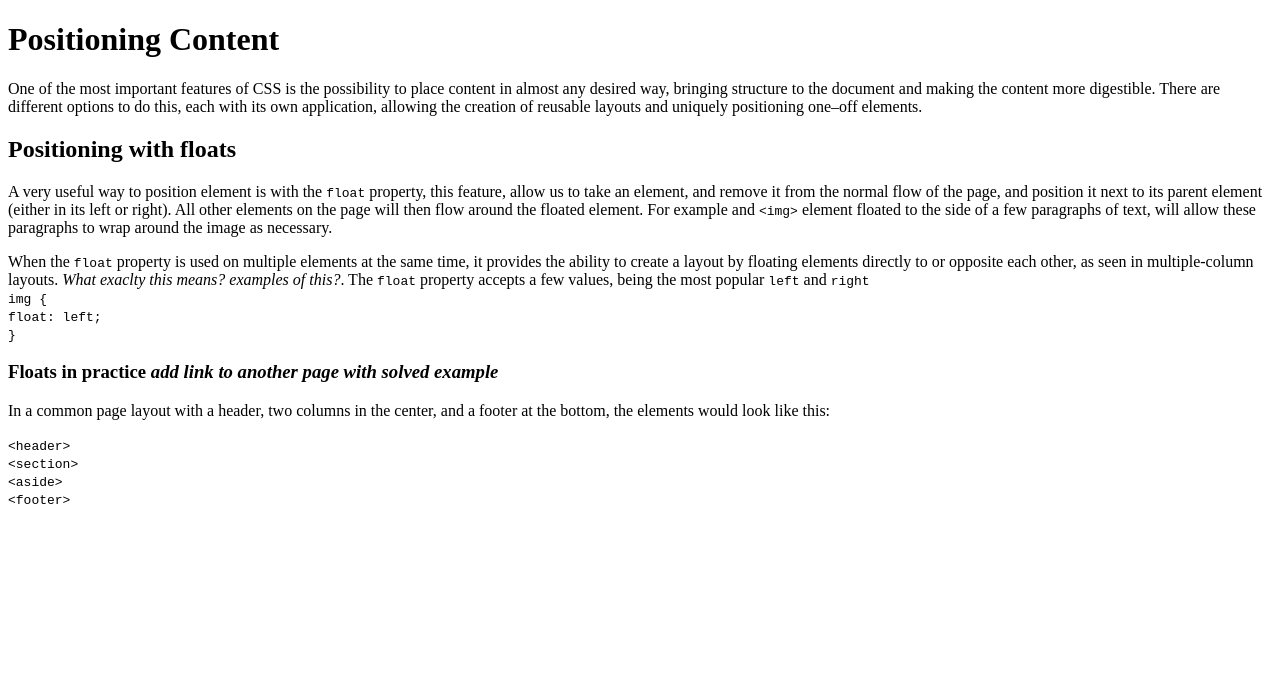
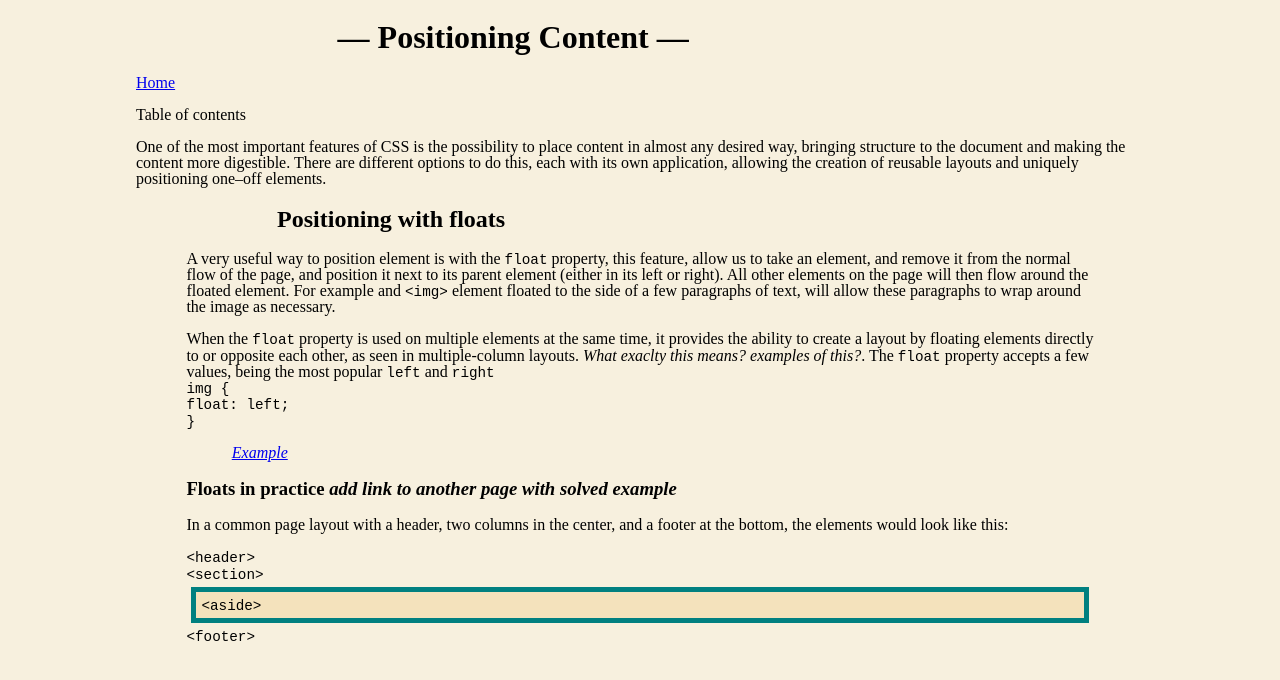
Before and after one commit to atzzom/bucket-notes, a plain HTML site: page positioning-content.html in a window 1280 px wide. Drawn offline with Linux system fonts and the light colour scheme.

Commit message:
Add files via upload

```diff
--- /dev/null
+++ b/ex-positioning-01.css
@@ -0,0 +1,53 @@
+/*
+============================================
+CSS reset
+http://meyerweb.com/eric/tools/css/reset/ 2. v2.0 | 20110126
+License: none (public domain)
+============================================
+*/
+
+What are those elements used for? which is their meaning?
+
+html, body, div, span, applet, object, iframe, h1, h2, h3, h4, h5, h6, p, blockquote, pre, a, abbr, acronym, address, big, cite, code, del, dfn, em, img, ins, kbd, q, s, samp, small, strike, strong, sub, sup, tt, var, b, u, i, center, dl, dt, dd, ol, ul, li, fieldset, form, label, legend, table, caption, tbody, tfoot, thead, tr, th, td, article, aside, canvas, details, embed, figure, figcaption, footer, header, hgroup, menu, nav, output, ruby, section, summary, time, mark, audio, video, {
+margin: 0;
+padding: 0;
+border: 0;
+font-size: 100%;
+font: inherit;
+vertical-align: baseline;
+}
+/* HTML5 display-role reset for older browsers */
+article, aside, details, figcaption, figure, footer, header, hgroup, menu, nav, section {
+display: block;
+}
+body {
+line-height: 1;
+}
+ol, ul {
+list-style: none;
+}
+blockquote, q {
+quotes: none;
+}
+blockquote:before, blockquote:after,
+q:before, q:after {
+content: '';
+content: none;
+}
+table {
+border-collapse: collapse;
+border-spacing: 0;
+}
+
+/*
+============================================
+Document's style
+============================================
+*/
+
+body {padding: 0px 10%;}
+header, section, article, aside, footer {display: border-box; margin: 1%; /*background-color: green;*/ border-radius: 10px;}
+section {/*padding: 0px 10%;*/}
+article {background-color: blue;  margin-left: 5%; margin-right: 5%;}
+aside {background-color: red;}
+footer {background-color: yellow;}
--- /dev/null
+++ b/positioning-content.css
@@ -0,0 +1,59 @@
+/*
+============================================
+CSS reset
+http://meyerweb.com/eric/tools/css/reset/ 2. v2.0 | 20110126
+License: none (public domain)
+============================================
+*/
+
+What are those elements used for? which is their meaning?
+
+html, body, div, span, applet, object, iframe, h1, h2, h3, h4, h5, h6, p, blockquote, pre, a, abbr, acronym, address, big, cite, code, del, dfn, em, img, ins, kbd, q, s, samp, small, strike, strong, sub, sup, tt, var, b, u, i, center, dl, dt, dd, ol, ul, li, fieldset, form, label, legend, table, caption, tbody, tfoot, thead, tr, th, td, article, aside, canvas, details, embed, figure, figcaption, footer, header, hgroup, menu, nav, output, ruby, section, summary, time, mark, audio, video, {
+margin: 0;
+padding: 0;
+border: 0;
+font-size: 100%;
+font: inherit;
+vertical-align: baseline;
+}
+/* HTML5 display-role reset for older browsers */
+article, aside, details, figcaption, figure, footer, header, hgroup, menu, nav, section {
+display: block;
+}
+body {
+line-height: 1;
+}
+ol, ul {
+list-style: none;
+}
+blockquote, q {
+quotes: none;
+}
+blockquote:before, blockquote:after,
+q:before, q:after {
+content: '';
+content: none;
+}
+table {
+border-collapse: collapse;
+border-spacing: 0;
+}
+
+/*
+============================================
+Document's style
+============================================
+*/
+
+body {padding: 0px 10%;
+background-color: #f7f0de;}
+h1 {padding: 0px 20%}
+h2 {padding: 0px 10%;}
+article {padding-left: 5%; padding-right: 5%;}
+code {font-size: 1.1em;}
+aside {margin: 5px;
+  border: 5px solid teal;
+  padding: 5px;
+  background-color: #f4e2bc;}
+.ex {padding-left: 5%;
+  font-style: italic;}
--- a/positioning-content.html
+++ b/positioning-content.html
@@ -1,16 +1,27 @@
 <!DOCTYPE html>
-<html>
+<html lang="en">
 <head>
-  <title></title>
+  <meta charset="utf-8">
+  <title>line one | positioning content</title>
+  <link rel="stylesheet" type="text/css" href="positioning-content.css">
 </head>
-<body>
 
-<h1>Positioning Content</h1>
+<body id="top">
 
+<header>
+  <h1>&#8212; Positioning Content &#8212;</h1>
+
+  <nav>
+    <a href="home.html">Home</a>
+
+    <p>Table of contents</p>
+  </nav>
+</header>
+
+<section id="intro">
   <p>One of the most important features of CSS is the possibility to place content in almost any desired way, bringing structure to the document and making the content more digestible. There are different options to do this, each with its own application, allowing the creation of reusable layouts and uniquely positioning one&ndash;off elements.</p>
 
-<!-- 16.11.26 -->
-
+  <article>
     <h2>Positioning with floats</h2>
 
       <p>A very useful way to position element is with the <code>float</code> property, this feature, allow us to take an element, and remove it from the normal flow of the page, and position it next to its parent element (either in its left or right). All other elements on the page will then flow around the floated element. For example and <code>&#60;img&#62;</code> element floated to the side of a few paragraphs of text, will allow these paragraphs to wrap around the image as necessary.</p>
@@ -19,6 +30,8 @@
       <code>img {<br>
       float: left;<br>
       }</code></p>
+
+      <a href="ex-positioning-01" target="_blank" class="ex">Example</a>
 
         <h3>Floats in practice <i class="review">add link to another page with solved example</i></h3>
 
@@ -33,5 +46,10 @@ float: left;<br>
 
 <!-- next day date -->
 
+  </article>
+</section>
+
+<!-- 16.11.26 -->
+
 </body>
 </html>
```
Also changed, not shown: box.html (+1 -1 lines), ex-positioning-01.html (added, +35 -0 lines). Lines whose indentation alone changed are shown as unchanged.
